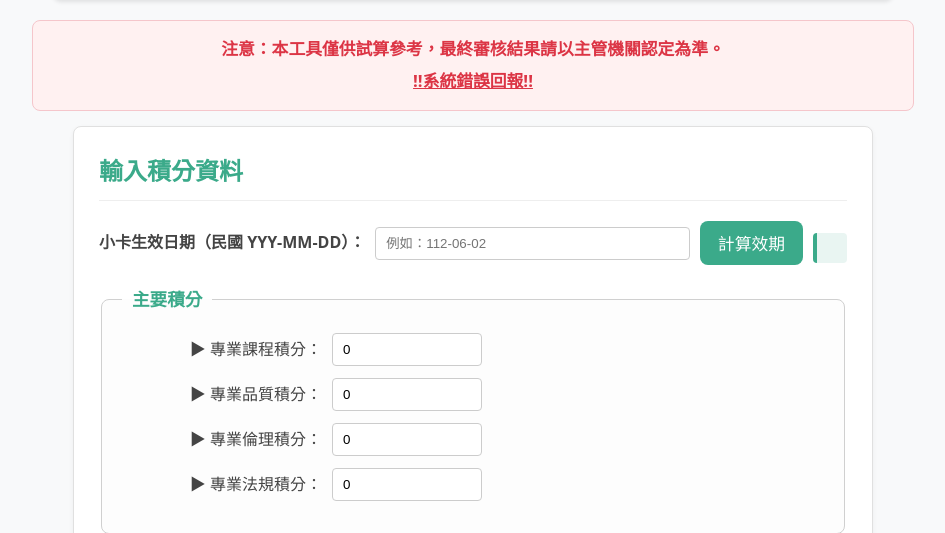
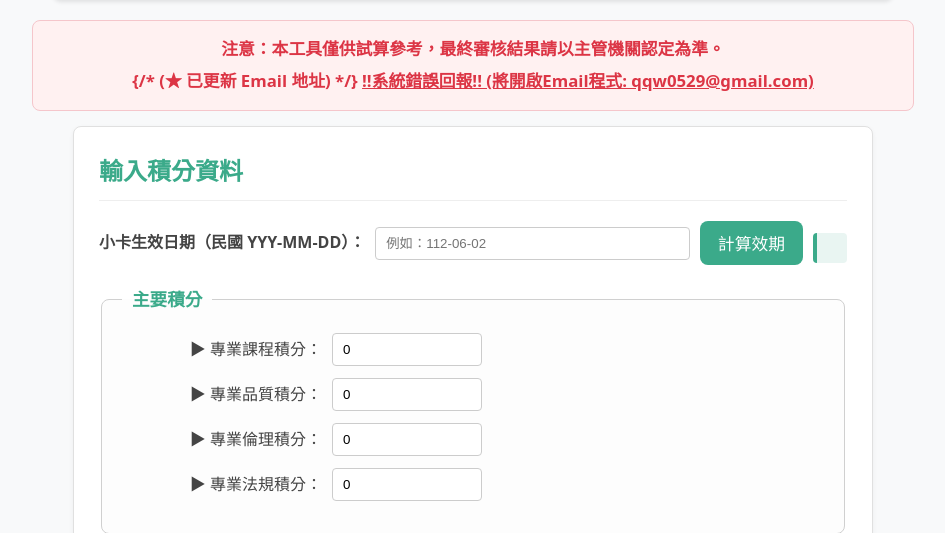
Before and after one commit to qqw0529-star/-, a Flask app: page / in a window 1280 px wide. Shown: the part 185-718 px from the top of the page, without its empty margins (167-1112 px from the left). Run offline with Flask 3, Linux system fonts and the light colour scheme; parts of the project's set-up code (start-up, migrations or seed data) failed here and were passed over.

Commit message:
Update index.html

```diff
--- a/templates/index.html
+++ b/templates/index.html
@@ -21,8 +21,9 @@
   <div class="disclaimer-notice">
       <p>注意：本工具僅供試算參考，最終審核結果請以主管機關認定為準。</p>
       <p>
-          <a href="mailto:your-email@example.com?subject=%E9%95%B7%E7%85%A7%E7%A9%8D%E5%88%86%E5%B0%8F%E5%B9%AB%E6%89%8B%20%E5%95%8F%E9%A1%8C%E5%9B%9E%E5%A0%B1&body=%E8%AB%8B%E6%8F%8F%E8%BF%B0%E6%82%A8%E9%81%87%E5%88%B0%E7%9A%84%E5%95%8F%E9%A1%8C%EF%BC%88%E4%BE%8B%E5%A6%82%EF%BC%9A%E9%81%B8%E9%A0%85%E5%85%A7%E5%AE%B9%E6%9C%89%E8%AA%A4%E3%80%81%E9%80%A3%E7%B5%90%E6%9C%89%E8%AA%A4%E3%80%81%E8%A8%88%E7%AE%97%E9%8C%AF%E8%AA%A4%E7%AD%89%EF%BC%89%EF%BC%9A%0A%0A%0A%0A%E8%AB%8B%E9%99%84%E4%B8%8A%E6%88%AA%E5%9C%96%E6%88%96%E8%BC%B8%E5%85%A5%E7%9A%84%E6%95%B8%E6%93%9A%EF%BC%8C%E8%AC%9D%E8%AC%9D%E3%80%82" class="report-link">!!系統錯誤回報!!</a>
-          </p>
+          {/* (★ 已更新 Email 地址) */}
+          <a href="mailto:qqw0529@gmail.com?subject=%E9%95%B7%E7%85%A7%E7%A9%8D%E5%88%86%E5%B0%8F%E5%B9%AB%E6%89%8B%20%E5%95%8F%E9%A1%8C%E5%9B%9E%E5%A0%B1&body=%E8%AB%8B%E6%8F%8F%E8%BF%B0%E6%82%A8%E9%81%87%E5%88%B0%E7%9A%84%E5%95%8F%E9%A1%8C%EF%BC%88%E4%BE%8B%E5%A6%82%EF%BC%9A%E9%81%B8%E9%A0%85%E5%85%A7%E5%AE%B9%E6%9C%89%E8%AA%A4%E3%80%81%E9%80%A3%E7%B5%90%E6%9C%89%E8%AA%A4%E3%80%81%E8%A8%88%E7%AE%97%E9%8C%AF%E8%AA%A4%E7%AD%89%EF%BC%89%EF%BC%9A%0A%0A%0A%0A%E8%AB%8B%E9%99%84%E4%B8%8A%E6%88%AA%E5%9C%96%E6%88%96%E8%BC%B8%E5%85%A5%E7%9A%84%E6%95%B8%E6%93%9A%EF%BC%8C%E8%AC%9D%E8%AC%9D%E3%80%82" class="report-link">!!系統錯誤回報!! (將開啟Email程式: qqw0529@gmail.com)</a>
+      </p>
   </div>
 
 
```
